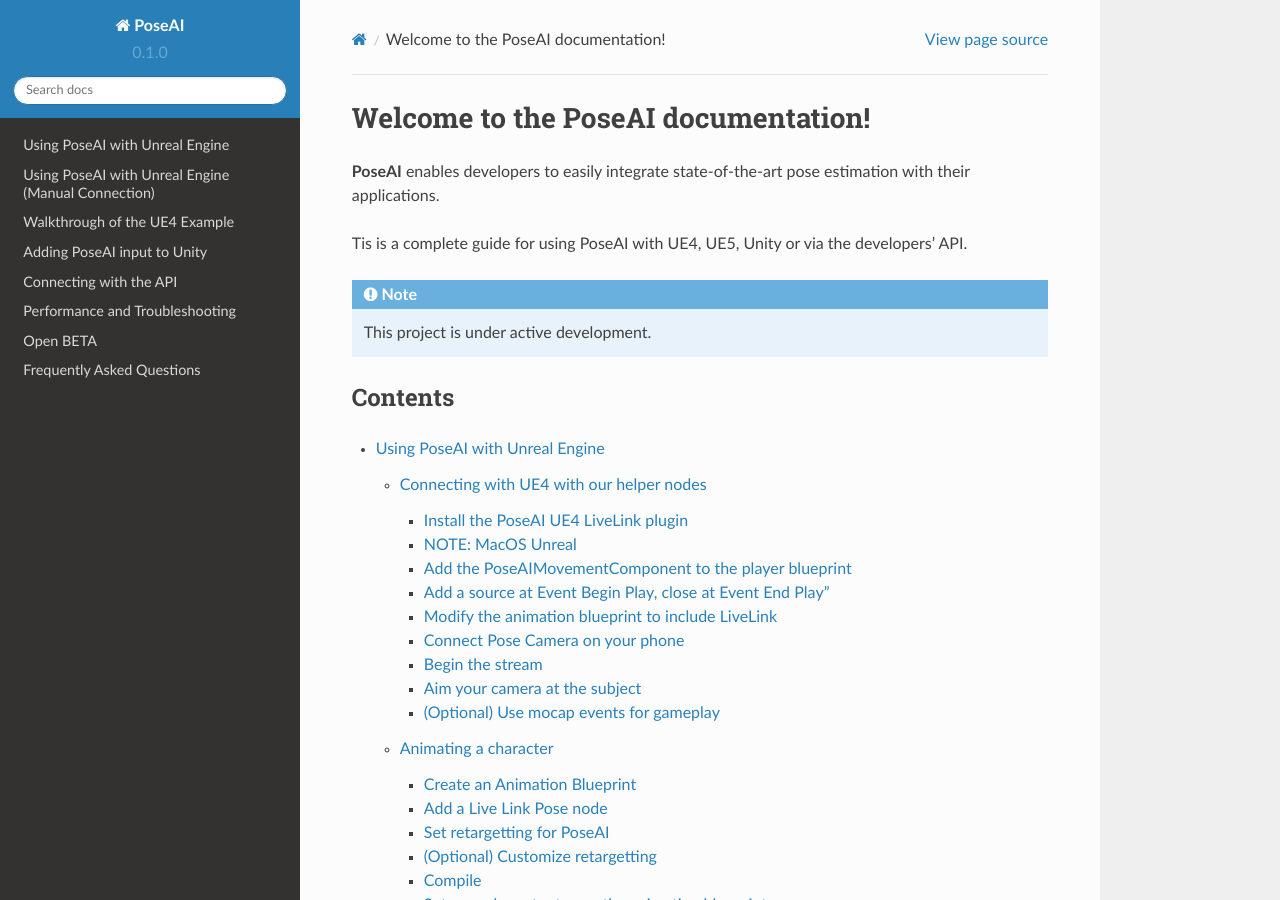
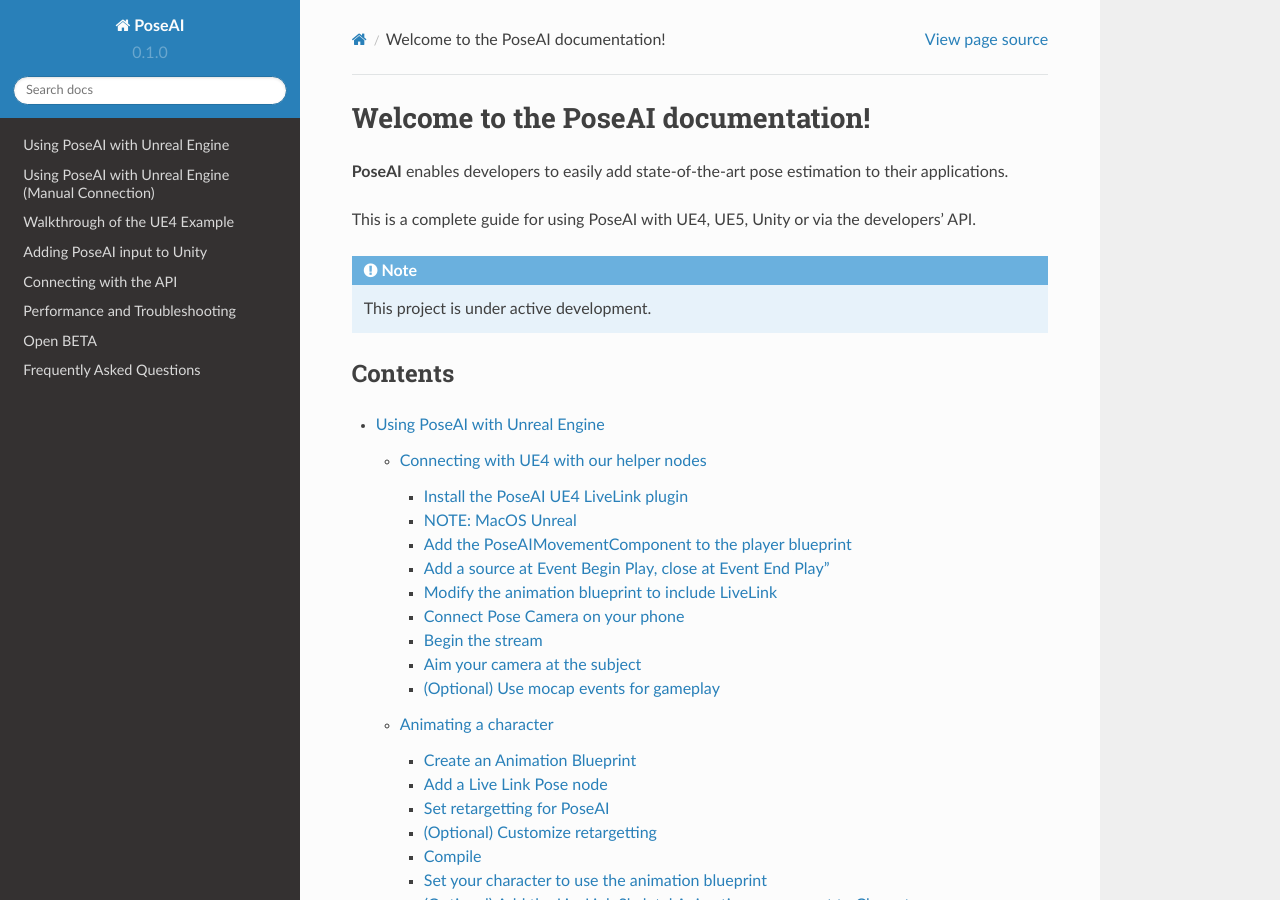
Before and after one commit to r0nn13/rtd-pose-ai, a Sphinx documentation site: the page built from docs/source/index.rst, in a window 1280 px wide and 900 px high. Built offline with Sphinx 7.4.7 and the Read the Docs theme 2.0.0, drawn with Linux system fonts in a browser that asks for light colours.

Commit message:
Update test

```diff
--- a/docs/source/index.rst
+++ b/docs/source/index.rst
@@ -2,9 +2,9 @@
 Welcome to the PoseAI documentation!
 *****
 
-**PoseAI** enables developers to easily integrate state-of-the-art pose estimation with their applications.
+**PoseAI** enables developers to easily add state-of-the-art pose estimation to their applications.
 
-Tis is a complete guide for using PoseAI with UE4, UE5, Unity or via the developers' API.
+This is a complete guide for using PoseAI with UE4, UE5, Unity or via the developers' API.
 
 .. note::
 
```
